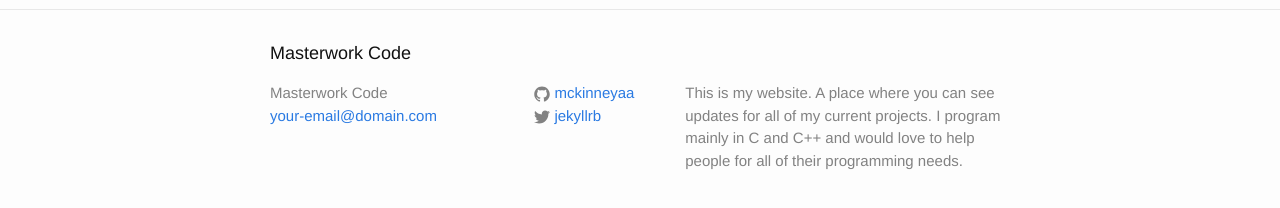
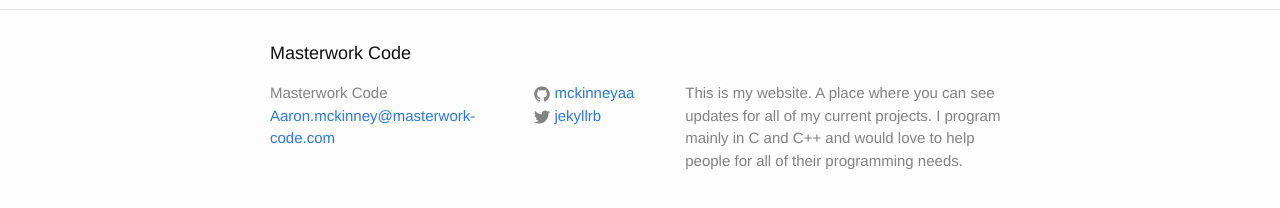
Before and after one commit to masterworkcoder/masterworkcoder.github.io, a Jekyll site: the page built from index.md, in a window 1280 px wide. Shown: the part 285-493 px from the top of the page. Built offline with Jekyll 4.4.1, drawn with Linux system fonts in a browser that asks for light colours.

Commit message:
Update _config.yml

```diff
--- a/_config.yml
+++ b/_config.yml
@@ -7,7 +7,7 @@
 
 # Site settings
 title: Masterwork Code
-email: your-email@domain.com
+email: Aaron.mckinney@masterwork-code.com
 description: > # this means to ignore newlines until "baseurl:"
         This is my website. A place where you can see updates for all of my
         current projects. I program mainly in C and C++ and would love to help
```
